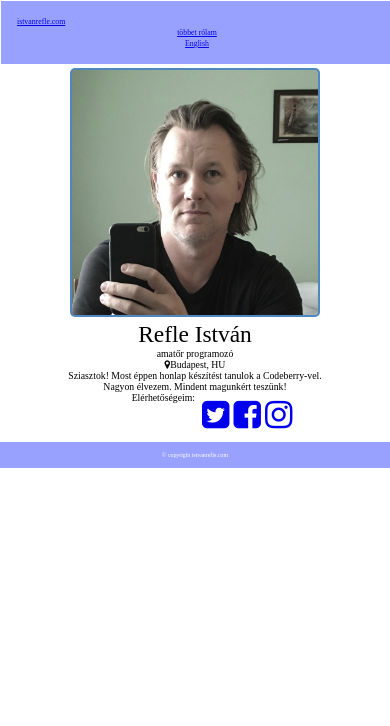
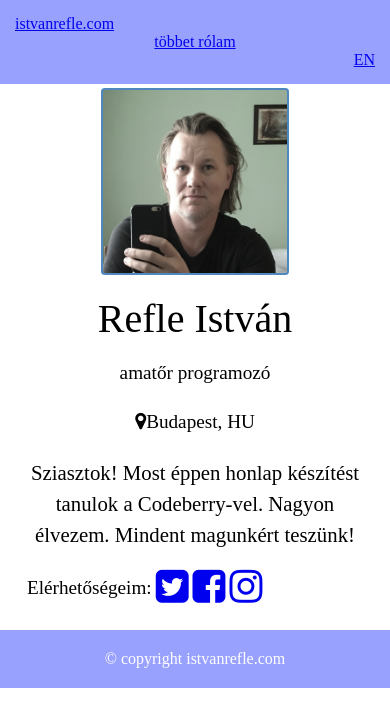
Before and after one commit to IstvanRefle/namecard, a plain HTML site: page index.html in a window 390 px wide. Drawn offline with Linux system fonts and the light colour scheme.

Commit message:
your-commit-message

```diff
--- a/index.html
+++ b/index.html
@@ -21,7 +21,7 @@
 		<span title="többet rólam"><a href="index-me-hu.html">többet rólam</a></span>
 	</div>
 	<div class="langchooser">
-		<span title="to Englsih"><a lang="en" href="index-en.html">English</a></span>
+		<span title="to Englsih"><a lang="en" href="index-en.html">EN</a></span>
 	</div>
 </div>
 
@@ -38,11 +38,10 @@
 		<p class="location"><i class="fa fa-map-marker"></i>Budapest, HU</p>
 		<p class="memo">Sziasztok! Most éppen honlap készítést tanulok a Codeberry-vel. Nagyon élvezem. Mindent magunkért teszünk!</p>
 		<div class="links">
-			<div class="links-header">
-				<p>Elérhetőségeim:</p>
-			</div>
+			<div class="links-header"></div>
 			<div class="links-data">
 				<ul>
+					<li>Elérhetőségeim:</li>
 					<li><a href="https://www.twitter.com/#irefle" title="Twitter" class="social-icon"><i class="fa fa-2x fa-twitter-square"></i></a></li>
 					<li><a href="https://www.facebook.com/#istvanrefle" title="Facebook" class="social-icon"><i class="fa fa-2x fa-facebook-square"></i></a></li>
 					<li><a href="https://www.instagram.com/#istvanrefle" title="Instagram" class="social-icon"><i class="fa fa-2x fa-instagram"></i></a></li>
--- a/main.css
+++ b/main.css
@@ -37,11 +37,19 @@ footer, header, hgroup, menu, nav, section {
 	color:darkgray;
 }
 
+h1{font-size: 2.5rem;}
+li{font-size: 1.2rem;}
+.menu{font-size: 1.5rem;}
+
+.job{padding: 10px; font-size: 1.2rem;}
+.location{padding: 10px; font-size: 1.2rem;}
+.memo{padding: 10px; font-size: 1.3rem;}
+
 .menu{
 	background-color:hsla(235, 100%, 50%, 0.4);
 	padding:15px;
 	text-align:left;
-	font-size: 2vw;
+	font-size: 1rem;
 	color: white;
 	overflow:auto;
 }
@@ -55,7 +63,6 @@ footer, header, hgroup, menu, nav, section {
 	float: left;
 	width: 20%;
 	text-align: center;
-
 }
 
 .langchooser {
@@ -100,11 +107,10 @@ footer, header, hgroup, menu, nav, section {
 .about {
 	float: left;
 	width: 50%;
-	padding: 0 20px;
+	margin: 10px auto;
+	padding: 0px 20px;
+	line-height: 1.5;
 }
-
-h1{font-size: 4vw;}
-p{font-size: 1.7vw;}
 
 .links-header{
 	float: left;
@@ -120,24 +126,36 @@ ul {
 }
 li {
   display: inline;
+	vertical-align: middle;
 }
 
 .copyright{
 	background-color:hsla(235, 100%, 50%, 0.4);
 	text-align:center;
-	font-size: 1.5vw;
+	font-size: 1rem;
 	color: white;
-	padding:10px;
+	padding: 20px;
 	margin-top:1vw;
+	//*position: absolute; bottom: 0; width:100%;*//
 }
 
-@media only screen and (max-width:600px) {
+@media only screen and (max-width:1024px) {
 
-	.profile-image, .about {
+	.menu, .backhome, .aboutme, .langchooser {
 		width: 100%;
+	}
+
+	.langchooser{
+		text-align: right;
+		}
+
+	.profile-image {
+		margin-left: 20%;
+		width: 60%;
 	}
 	.about {
 		text-align: center;
+		width: 100%;
 	}
 	.links-header {
 		width:50%;
@@ -148,17 +166,26 @@ li {
 		margin-left: 10%;
 	}
 
-	h1{font-size: 6vw;}
-	p{font-size: 2.5vw;}
+	h1{font-size: 2.5rem;}
+	li{font-size: 1.2rem;}
+	.menu{font-size: 1.0rem;}
 
-	.menu, .backhome, .aboutme, .langchooser {
-		width: 100%;
-		margin: 1px;
+	.job{padding: 10px; font-size: 1.2rem;}
+	.location{padding: 10px; font-size: 1.2rem;}
+	.memo{padding: 10px; font-size: 1.3rem;}
+
+}
+
+@media only screen and (max-width:1024px) {
+
+	.main {
+		width:100%;
+	}
+
+}
+
+@media only screen and (min-width:1440px) {
+	.main {
+		width:50%;
 	}
 }
-
-@media only screen and (min-width:1024px) {
-	.body {
-		width:800px;
-	}
-}
```
Also changed, not shown: index-en.html (+1 -1 lines), index-me-en.html (+5 -2 lines), index-me-hu.html (+2 -2 lines).
